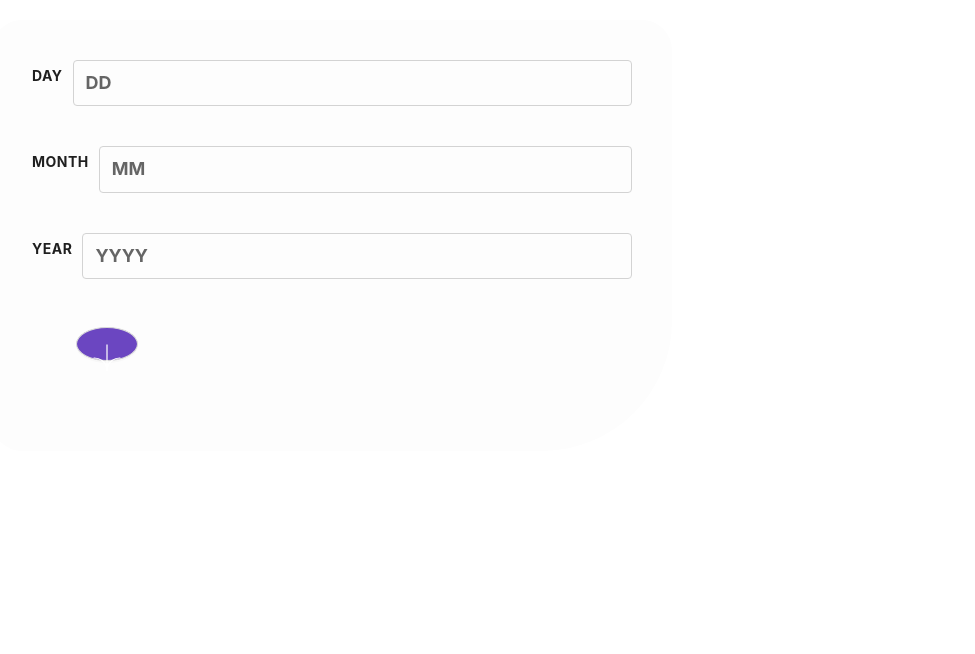
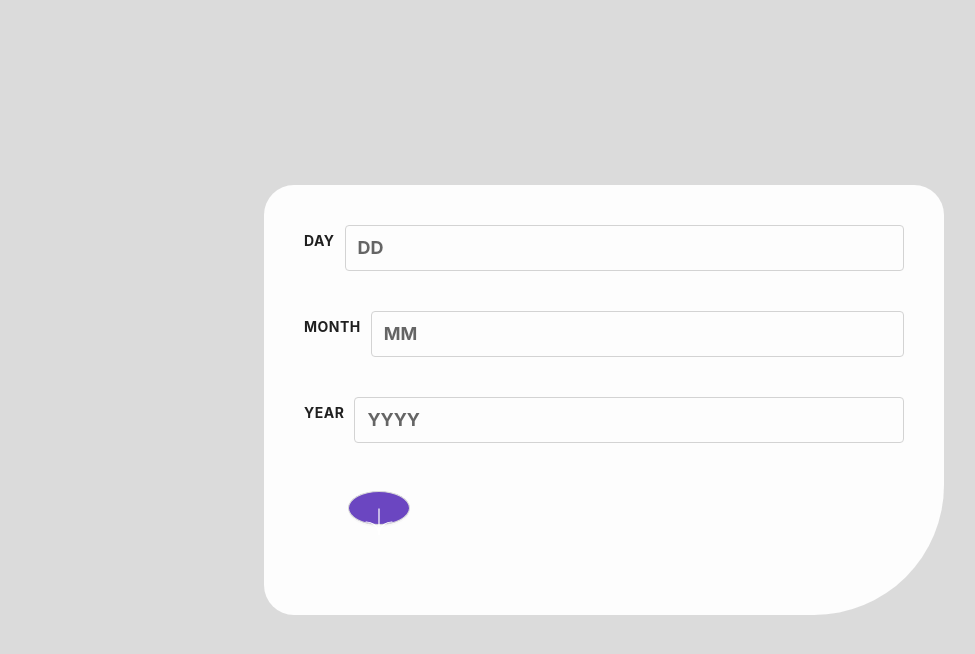
Before and after one commit to klekwedge/age-calculator, a Vue app: page / in a window 1280 px wide. Shown: the top 654 px of the page, without its empty margins (36-1011 px from the left). Built offline with nearby package versions, Linux system fonts and the light colour scheme; the HTML template or start-up script is replaced by a standard one.

Commit message:
feat: change styles for app

```diff
--- a/src/style.css
+++ b/src/style.css
@@ -0,0 +1,38 @@
+* {
+  margin: 0;
+  padding: 0;
+}
+
+#app {
+  font-family: "Poppins", sans-serif;
+  -webkit-font-smoothing: antialiased;
+  -moz-osx-font-smoothing: grayscale;
+  background-color: #dbdbdb;
+  height: 100vh;
+  text-align: center;
+  display: flex;
+  align-items: center;
+  justify-content: center;
+}
+
+.ant-form-item-with-help {
+  .ant-form-item-label .ant-form-item-required {
+    color: #ff5757 !important;
+  }
+
+  .ant-form-item-control-wrapper .has-error,
+  .has-success {
+    .ant-form-item-children input {
+      border: 1px solid #ff5757 !important;
+    }
+
+    .ant-form-explain {
+      color: #ff5757 !important;
+      font-size: 10px !important;
+      font-family: sans-serif;
+      font-weight: 500 !important;
+      letter-spacing: 0 !important;
+      font-style: italic !important;
+    }
+  }
+}
```
